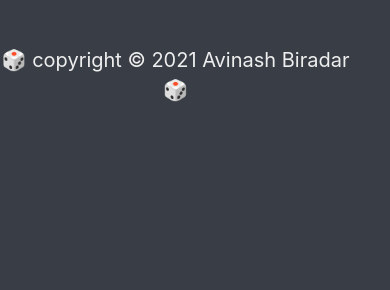
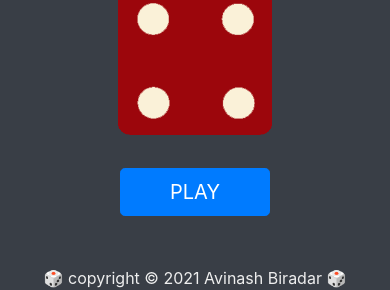
Before and after one commit to avibiradar100/Dice_Challenge, a plain HTML site: page index.html in a window 390 px wide. Shown: the part 645-935 px from the top of the page. Before the commit the page ends 844 px from the top, so only its background shows below. Drawn offline with nearby package versions, Linux system fonts and the light colour scheme; files that its build step writes are made by us from their sources.

Commit message:
Update styles.css

```diff
--- a/styles.css
+++ b/styles.css
@@ -42,21 +42,3 @@ footer {
   color: #EEEEEE;
   text-align: center;
 }
-
-@media (max-width:800px)
-{
-  h1{
-    font-size: 30px;
-  }
-  body{
-    width: 90%;
-    text-align: center;
-    font-size:20px;
-  }
-  img {
-    width:150px;
-    height: 150px;
-    margin: 10px;
-  }
-
-}
```
